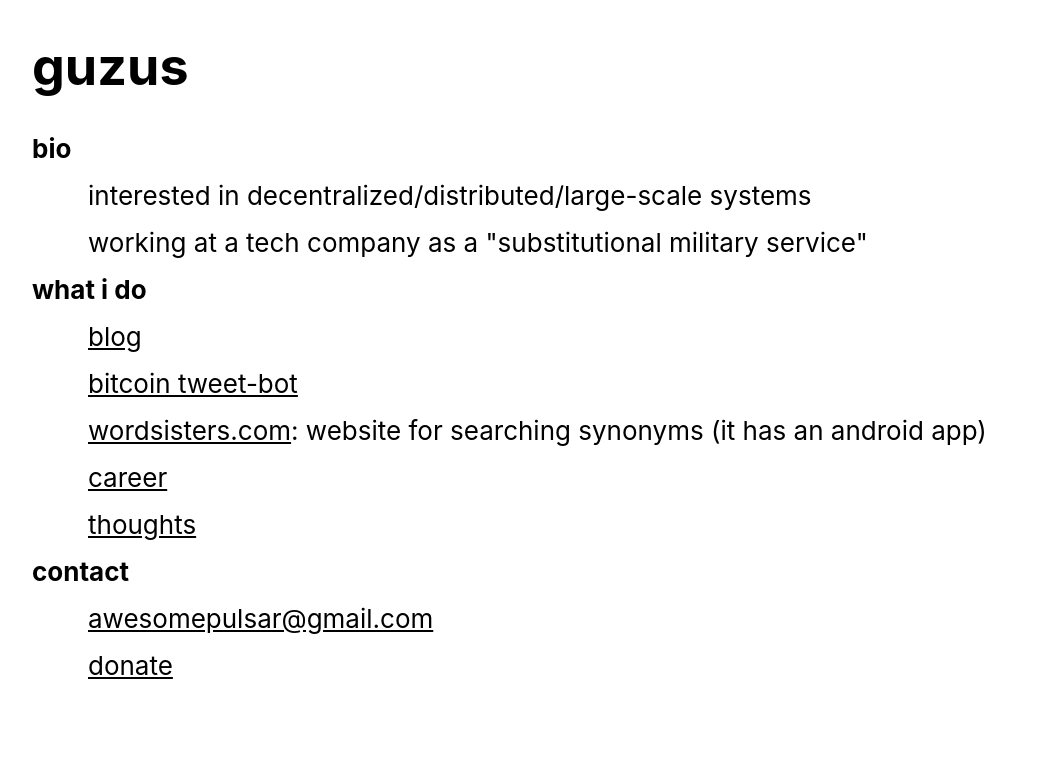
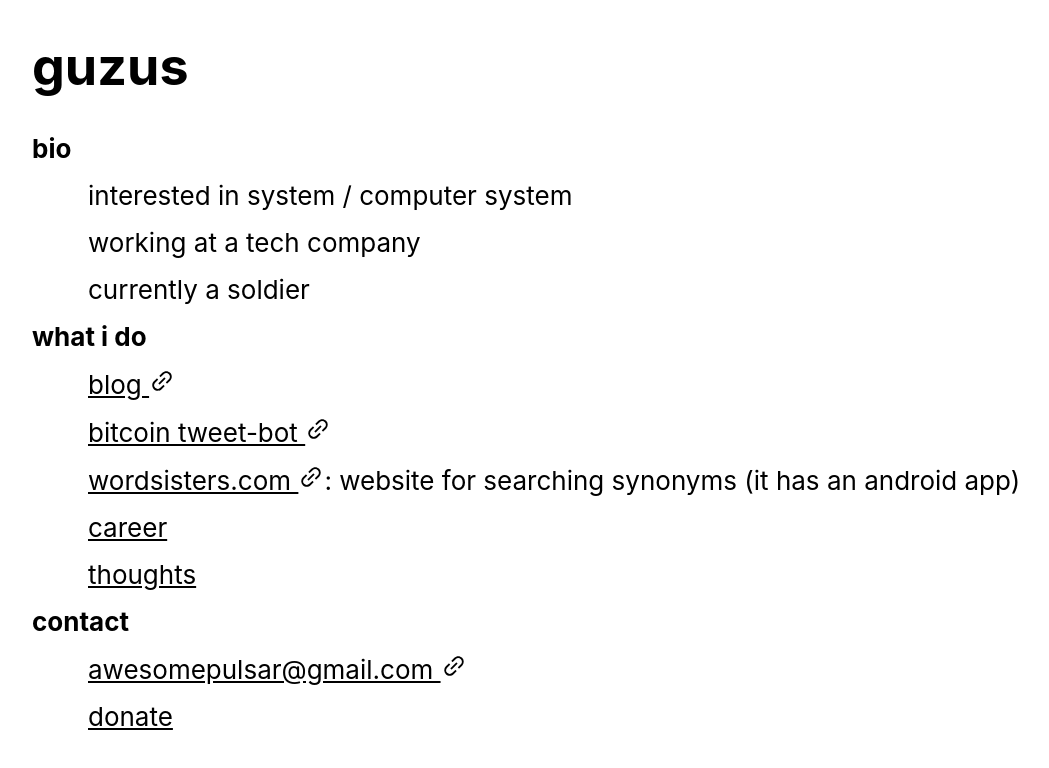
Before and after one commit to dodopeach/dodopeach.github.io, a React (Create React App) app: page / in a window 1280 px wide. Shown: the top 768 px of the page, without its empty margins (96-1145 px from the left). Built offline with nearby package versions, Linux system fonts and the light colour scheme.

Commit message:
update career & thoughts

```diff
--- a/package.json
+++ b/package.json
@@ -11,6 +11,7 @@
     "gh-pages": "^3.2.3",
     "react": "^17.0.2",
     "react-dom": "^17.0.2",
+    "react-icons": "^4.4.0",
     "react-router-dom": "^5.3.0",
     "react-scripts": "4.0.3",
     "web-vitals": "^1.0.1"
--- a/src/App.css
+++ b/src/App.css
@@ -45,6 +45,10 @@
   background-color: rgb(255, 255, 255);
 }
 
-.paragraph > ul {
+ul {
   margin: 2vh;
 }
+
+ul > ul{
+  margin: 1vh;
+}
--- a/src/App.js
+++ b/src/App.js
@@ -1,7 +1,8 @@
 import "./App.css";
 import React from "react";
 import { BrowserRouter as Router, Switch, Route, Link } from "react-router-dom";
-import { Career, Topics, Thoughts, TileDecorator, Donate } from "./components";
+import { Career, Topics, Thoughts, Donate } from "./components";
+import { AiOutlineLink } from "react-icons/ai";
 
 function App() {
   return (
@@ -42,27 +43,26 @@ function Home() {
 
       <div className="paragraph">
         <strong>bio</strong>
-        <ul>interested in decentralized/distributed/large-scale systems</ul>
-        <ul>
-          working at a tech company as a "substitutional military service"
-        </ul>
+        <ul>interested in system / computer system</ul>
+        <ul>working at a tech company</ul>
+        <ul>currently a soldier</ul>
       </div>
 
       <div className="paragraph">
         <strong>what i do</strong>
         <ul>
           <a href="https://blog.naver.com/guzus" className="App-link">
-            blog
+            blog <AiOutlineLink></AiOutlineLink>
           </a>
         </ul>
         <ul>
           <a href="https://twitter.com/sweetburgercom" className="App-link">
-            bitcoin tweet-bot
+            bitcoin tweet-bot <AiOutlineLink></AiOutlineLink>
           </a>
         </ul>
         <ul>
           <a href="https://wordsisters.com" className="App-link">
-            wordsisters.com
+            wordsisters.com <AiOutlineLink></AiOutlineLink>
           </a>
           : website for searching synonyms (it has an android app)
         </ul>
@@ -82,7 +82,7 @@ function Home() {
         <strong>contact</strong>
         <ul>
           <a href="/" className="App-link">
-            awesomepulsar@gmail.com
+            awesomepulsar@gmail.com <AiOutlineLink></AiOutlineLink>
           </a>
         </ul>
         <ul>
--- a/src/components/Career.js
+++ b/src/components/Career.js
@@ -6,10 +6,9 @@ function Career() {
       <h2>
         <Link to="/">guzus</Link> | Career
       </h2>
-      <ul>
-        <li>NAVER corporation, backend engineering, July 2021 ~ August 2021</li>
-        <li>Juneung IT, backend engineering, October 2021 ~ June 2022</li>
-      </ul>
+      <ul>- NAVER corporation, backend engineering, July 2021 ~ August 2021</ul>
+      <ul>- Juneung IT, backend engineering, October 2021 ~ June 2022</ul>
+      <ul>- alphanonce, backend engineering, June 2022 ~ </ul>
     </>
   );
 }
--- a/src/components/Thoughts.js
+++ b/src/components/Thoughts.js
@@ -5,6 +5,14 @@ function Thoughts() {
       <h2>
         <Link to="/">guzus</Link> | Thoughts
       </h2>
+
+      <ul>Happiness comes as a bundle.</ul>
+      <ul>The world isn't that pretty, and we can do better.</ul>
+      <ul>
+        Finance is the essence of abstraction. We need to upgrade this platform
+        carefully and rapidly.
+        <ul>Bitcoin is a great invention.</ul>
+      </ul>
     </>
   );
 }
```
Also changed, not shown: 1 other file (tests, documents, lock files or other folders).
